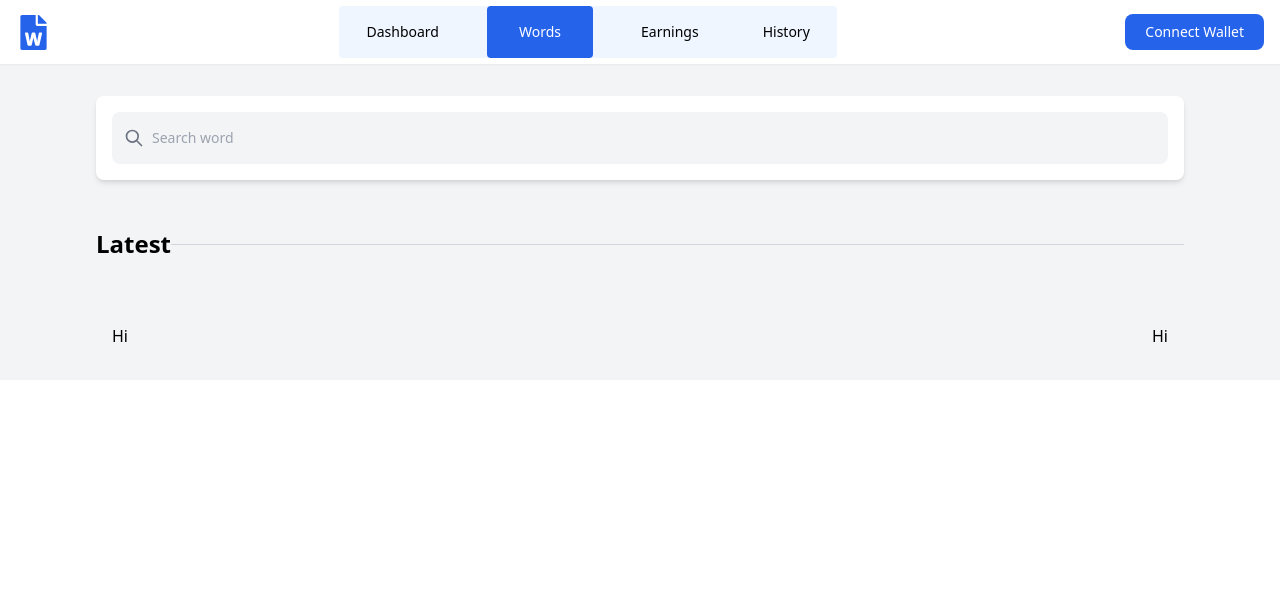
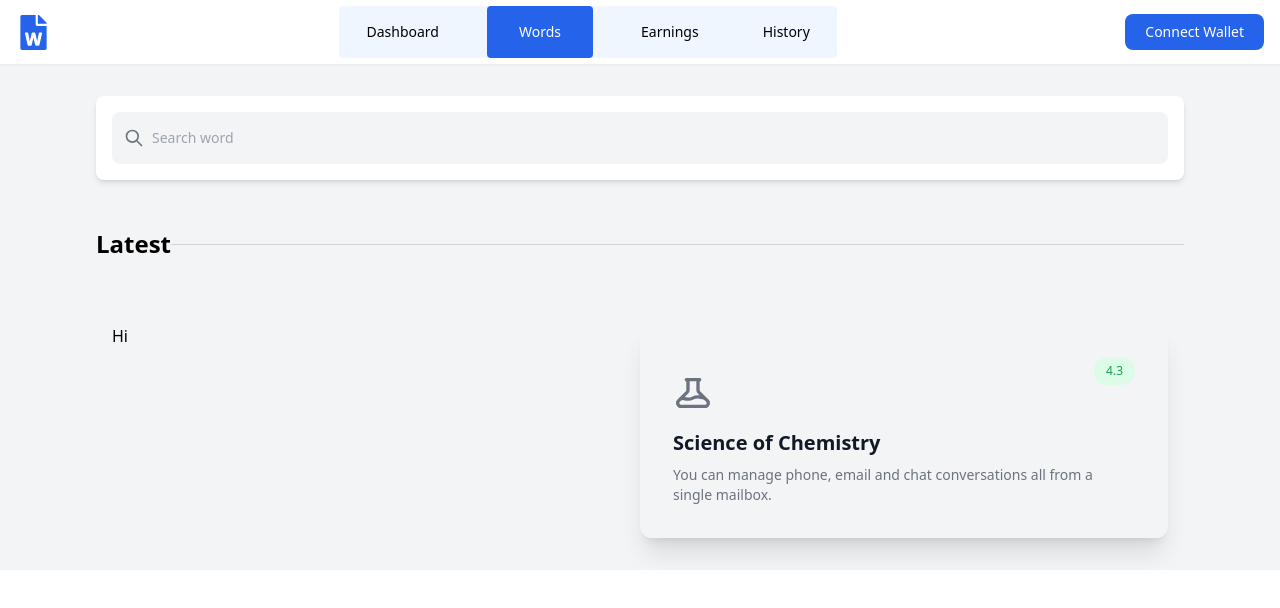
Before and after one commit to kwakyebrilliant/playme, a React (Create React App) app: page /word in a window 1280 px wide. Shown: the top 608 px of the page. Built offline with nearby package versions, Linux system fonts and the light colour scheme; the HTML template or start-up script is replaced by a standard one.

Commit message:
word updates

```diff
--- a/src/dashboard/Word.js
+++ b/src/dashboard/Word.js
@@ -32,14 +32,49 @@
 
         <div className='lg:pt-8 lg:px-24 p-4'>
 
-        <div className='flex justify-between lg:p-4 p-2'>
+        <div className='grid md:grid-cols-2 lg:p-4 p-2'>
 
         <div>
           <p>Hi</p>
         </div>
 
         <div>
-          <p>Hi</p>
+            <a
+      className="relative flex items-start justify-between rounded-xl border border-gray-100 p-4 shadow-xl sm:p-6 lg:p-8"
+      href="#"
+    >
+      <div className="pt-4 text-gray-500">
+        <svg
+          className="h-8 w-8 sm:h-10 sm:w-10"
+          fill="none"
+          stroke="currentColor"
+          viewBox="0 0 24 24"
+          xmlns="http://www.w3.org/2000/svg"
+        >
+          <path
+            stroke-linecap="round"
+            stroke-linejoin="round"
+            stroke-width="2"
+            d="M19.428 15.428a2 2 0 00-1.022-.547l-2.387-.477a6 6 0 00-3.86.517l-.318.158a6 6 0 01-3.86.517L6.05 15.21a2 2 0 00-1.806.547M8 4h8l-1 1v5.172a2 2 0 00.586 1.414l5 5c1.26 1.26.367 3.414-1.415 3.414H4.828c-1.782 0-2.674-2.154-1.414-3.414l5-5A2 2 0 009 10.172V5L8 4z"
+          ></path>
+        </svg>
+
+        <h3 className="mt-4 text-lg font-bold text-gray-900 sm:text-xl">
+          Science of Chemistry
+        </h3>
+
+        <p className="mt-2 hidden text-sm sm:block">
+          You can manage phone, email and chat conversations all from a single
+          mailbox.
+        </p>
+      </div>
+
+      <span
+        className="rounded-full bg-green-100 px-3 py-1.5 text-xs font-medium text-green-600"
+      >
+        4.3
+      </span>
+    </a>
         </div>
 
 
```
